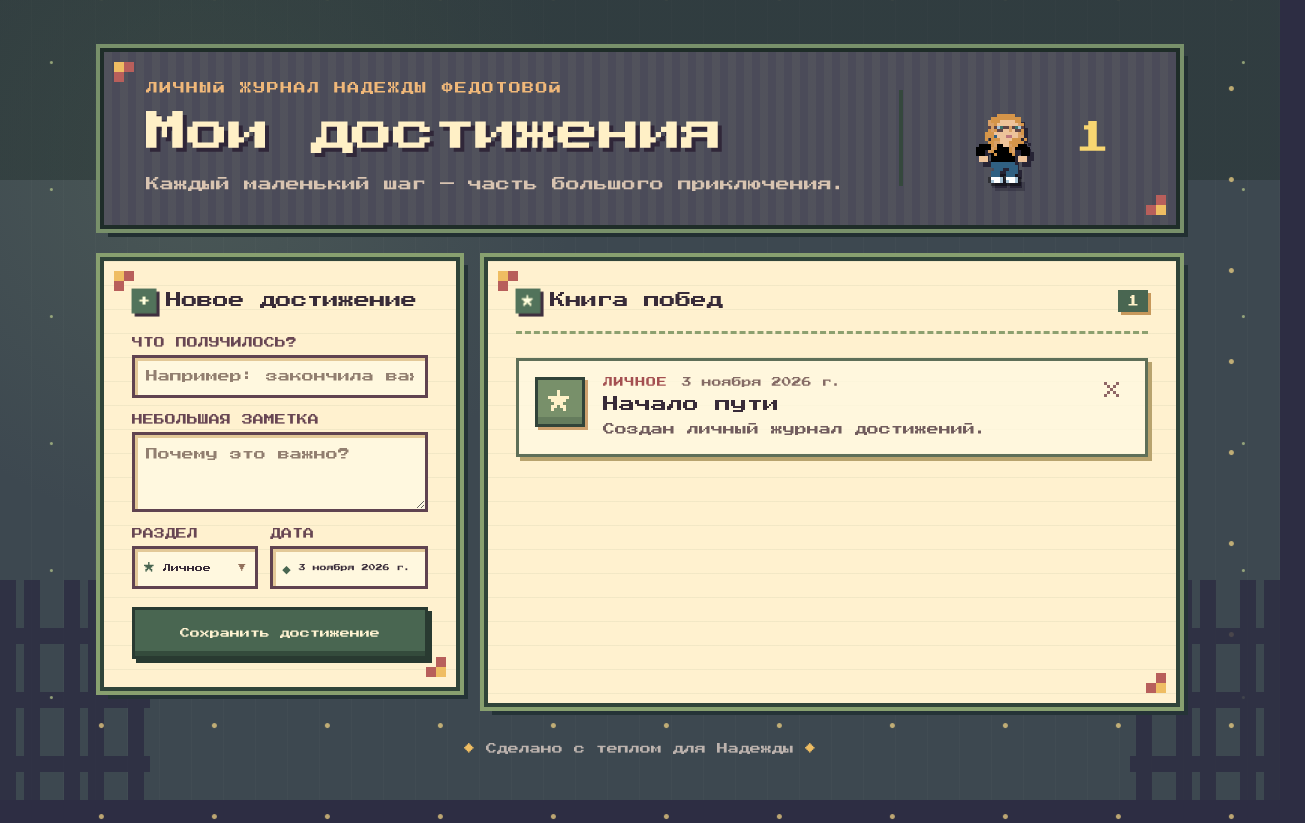
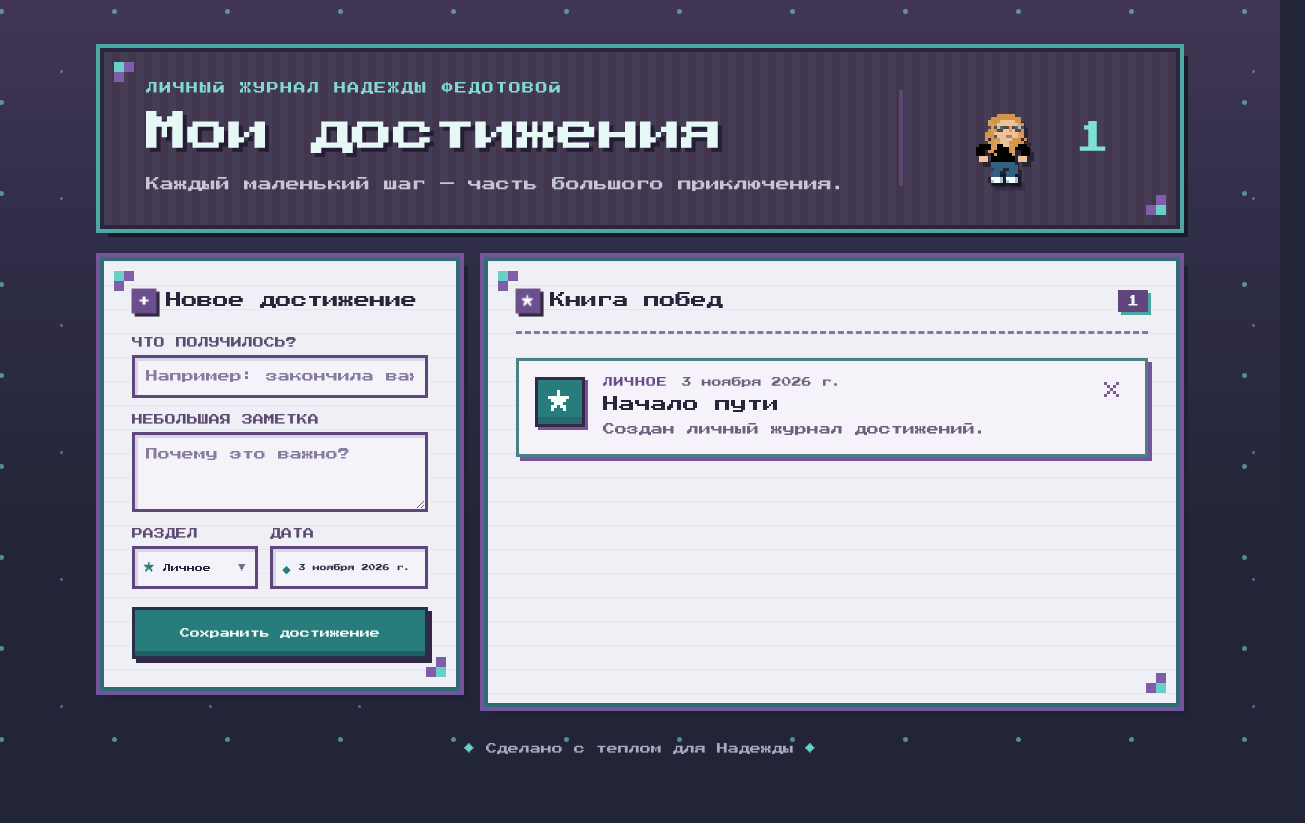
Before and after one commit to a-nosnitram/s-dr, a React (Vite) app: page / in a window 1280 px wide. Shown: the whole page, 1305 px wide, since content can reach past the window. After the commit the page ends 800 px from the top, so only its background shows below. Built offline with nearby package versions, Linux system fonts and the light colour scheme.

Commit message:
Switch theme to static teal and purple palette

```diff
--- a/app/globals.css
+++ b/app/globals.css
@@ -6,20 +6,19 @@
   font-display: swap;
 }
 
-:root { --ink:#382b38; --plum:#55384d; --cream:#f8e6bd; --paper:#fff1cf; --rose:#b85f5b; --gold:#efbd62; --night:#2d2d43; --moss:#496651; --sage:#78906a; --mint:#b8c98d; }
+:root { --ink:#29243a; --plum:#60467d; --cream:#daf4f0; --paper:#eff0f6; --rose:#805da8; --gold:#67d0c9; --night:#222537; --moss:#287d7c; --sage:#4ba8a3; --mint:#a8ddd9; }
 * { box-sizing: border-box; }
 html { min-width:320px; background:var(--night); }
 html,body { cursor:url("/cursors/rpg-sword-cursor.png") 1 1,auto; }
-body { margin:0; overflow-x:hidden; color:var(--ink); background:var(--night); font-family:"Press Start 2P","Courier New",ui-monospace,monospace; font-size:12px; font-synthesis:none; -webkit-font-smoothing:none; image-rendering:pixelated; }
+body { margin:0; overflow-x:hidden; color:var(--ink); background-color:var(--night); background-image:linear-gradient(180deg,#413653 0,#312e49 220px,#222537 540px); background-attachment:fixed; background-repeat:no-repeat; background-size:100vw 100vh; font-family:"Press Start 2P","Courier New",ui-monospace,monospace; font-size:12px; font-synthesis:none; -webkit-font-smoothing:none; image-rendering:pixelated; }
 ::selection { color:#fff7d6; background:var(--moss); text-shadow:2px 2px 0 #25372d; }
 button,input,textarea,select { font:inherit; }
 button,a,select { cursor:url("/cursors/rpg-sword-cursor.png") 1 1,pointer; }
 input,textarea { cursor:text; }
 button { touch-action:manipulation; }
-.site-shell { position:relative; min-height:100vh; overflow:visible; padding:48px 24px 28px; background:linear-gradient(180deg,rgba(31,45,42,.42) 0 180px,transparent 180px),radial-gradient(circle at 16% 20%,rgba(120,144,106,.22),transparent 30%),repeating-linear-gradient(90deg,transparent 0 31px,rgba(255,255,255,.018) 31px 32px),#3d4850; animation:scene-in .7s ease-out both; }
-.site-shell::before,.site-shell::after { content:""; position:absolute; bottom:0; width:150px; height:220px; opacity:.8; background:linear-gradient(90deg,transparent 0 24px,#2c2c42 24px 40px,transparent 40px),linear-gradient(0deg,#2c2c42 0 16px,transparent 16px),linear-gradient(90deg,#2c2c42 0 16px,transparent 16px); background-size:64px 64px; }
-.site-shell::before { left:0; } .site-shell::after { right:0; transform:scaleX(-1); }
-.stars { position:absolute; inset:-20px; pointer-events:none; background-image:radial-gradient(circle,#f6d786 0 2px,transparent 3px),radial-gradient(circle,var(--mint) 0 1px,transparent 2px); background-position:5% 8%,12% 20%; background-size:113px 91px,149px 127px; opacity:.72; animation:star-drift 18s linear infinite alternate; }
+.site-shell { position:relative; min-height:100vh; overflow:visible; padding:48px 24px 28px; background:transparent; animation:scene-in .7s ease-out both; }
+.site-shell::before,.site-shell::after { content:none; }
+.stars { position:fixed; z-index:0; inset:0; pointer-events:none; background-image:radial-gradient(circle,#7fe0d9 0 2px,transparent 3px),radial-gradient(circle,#aa8dcc 0 1px,transparent 2px); background-position:5% 8%,12% 20%; background-size:113px 91px,149px 127px; opacity:.55; }
 .hero,.content-grid,footer { position:relative; z-index:1; width:min(1080px,100%); margin-inline:auto; }
 .hero { display:flex; align-items:center; justify-content:space-between; min-height:172px; padding:30px 42px; color:var(--cream); border:4px solid #1f2d29; box-shadow:0 0 0 4px var(--sage),8px 8px 0 #222f32; background:linear-gradient(90deg,rgba(184,201,141,.055) 50%,transparent 50%) 0 0/16px 16px,#4b4b59; animation:hero-drop .65s cubic-bezier(.2,.8,.2,1) both; }
 .hero::before,.hero::after,.pixel-panel::before,.pixel-panel::after { content:""; position:absolute; width:10px; height:10px; background:var(--gold); box-shadow:0 10px var(--rose),10px 0 var(--rose); }
@@ -96,6 +95,52 @@ input[aria-invalid="true"] { border-color:#a95050; box-shadow:inset 3px 3px 0 #e
 .delete-button:hover,.delete-button:focus-visible { color:#fff5d9; background:var(--moss); outline:3px solid var(--mint); transform:scale(1.08); }
 .empty-state { display:grid; place-items:center; min-height:270px; color:#886e69; text-align:center; } .empty-state span { color:#d6925f; font-size:36px; } .empty-state p { margin:10px 0 0; }
 footer { padding-top:36px; color:#bdb3ae; font-size:11px; text-align:center; } footer::before { content:"♦ "; color:var(--gold); } footer::after { content:" ♦"; color:var(--gold); }
+
+/* Teal and purple theme */
+::selection { color:#f2fffd; background:#684d8d; text-shadow:2px 2px 0 #263a4a; }
+.hero { border-color:#2c2540; box-shadow:0 0 0 4px #4ba8a3,8px 8px 0 #171b2b; background:linear-gradient(90deg,rgba(103,208,201,.05) 50%,transparent 50%) 0 0/16px 16px,#42364f; }
+.hero::before,.hero::after,.pixel-panel::before,.pixel-panel::after { background:#67d0c9; box-shadow:0 10px #805da8,10px 0 #805da8; }
+.eyebrow { color:#84d9d3; }
+h1 { color:#e5f8f5; text-shadow:4px 4px 0 #241d35; }
+.subtitle { color:#c9c5d8; }
+.hero-trophy { border-color:#5d4874; }
+.hero-count { color:#7fe0d9; }
+.pixel-panel { border-color:#306d75; box-shadow:0 0 0 4px #76549b,8px 8px 0 #1e2435; background:linear-gradient(rgba(96,70,125,.065) 1px,transparent 1px) 0 0/100% 24px,var(--paper); }
+.tiny-spark { color:#edfdfa; background:#60467d; }
+label>span,.field-label { color:#5d4b72; }
+input,textarea,select,.custom-control { border-color:#60467d; color:#29243a; background:#f5f3fa; box-shadow:inset 3px 3px 0 #d5d7e9; }
+input::placeholder,textarea::placeholder { color:#887b9b; }
+input:focus,textarea:focus,select:focus,.custom-control:focus-visible,.custom-control[aria-expanded="true"] { border-color:#287d7c; box-shadow:inset 3px 3px 0 #d5d7e9,0 0 0 3px #a8ddd9; }
+input[aria-invalid="true"] { border-color:#865195; box-shadow:inset 3px 3px 0 #d5d7e9,0 0 0 3px #bc8cce; }
+.form-error { border-color:#513866; color:#f5f2ff; background:#7d5593; box-shadow:3px 3px 0 #2d2842; }
+.form-error>span { color:#513866; background:#79d5cf; }
+.select-trigger .chevron,.calendar-week { color:#756987; }
+.dropdown-menu { border-color:#306d75; color:#29243a; background:#f1eff7; box-shadow:4px 4px 0 #1e2435,0 0 0 3px #76549b; }
+.category-menu button,.calendar-grid>button { color:#3e344e; }
+.category-menu button:hover,.category-menu button:focus-visible,.category-menu button.selected { color:#f2fffd; background:#287d7c; }
+.calendar-header button { border-color:#4f3b68; color:#f2fffd; background:#287d7c; box-shadow:2px 2px 0 #76549b; }
+.calendar-header button:hover,.calendar-header button:focus-visible { outline-color:#67d0c9; background:#399492; }
+.calendar-grid>button { background:#dfdced; }
+.calendar-grid>button:hover,.calendar-grid>button:focus-visible { border-color:#287d7c; background:#a8ddd9; }
+.calendar-grid>button.selected-day { border-color:#352848; color:#f2fffd; background:#60467d; box-shadow:2px 2px 0 #4ba8a3; }
+.pixel-button { border-color:#283047; color:#f2fffd; background:#287d7c; box-shadow:inset 0 -5px 0 #205f64,4px 4px 0 #342846; }
+.pixel-button:hover { background:#399492; box-shadow:inset 0 -5px 0 #205f64,6px 6px 0 #342846; }
+.pixel-button:active { box-shadow:inset 0 -3px 0 #205f64,1px 1px 0 #342846; }
+.journal-heading { border-bottom-color:#8c71a8; }
+.count-badge { color:#effffd; background:#60467d; box-shadow:3px 3px 0 #4ba8a3; }
+.achievement-card { border-color:#4f7f86; background:rgba(245,243,250,.9); box-shadow:4px 4px 0 #76549b; }
+.achievement-card:hover { background:#f8f6fc; box-shadow:4px 7px 0 #4ba8a3; }
+.rune { border-color:#342846; color:#f2fffd; background:#287d7c; box-shadow:inset 0 -7px 0 rgba(33,65,77,.3),3px 3px 0 #76549b; }
+.rune-учёба { background:#67508c; }
+.rune-работа { background:#3b8b91; }
+.rune-здоровье { background:#76549b; }
+.category { color:#694c8c; }
+time,.achievement-card p { color:#6d617e; }
+.delete-button { color:#785d8d; }
+.delete-button:hover,.delete-button:focus-visible { color:#f2fffd; background:#60467d; outline-color:#a8ddd9; }
+.empty-state { color:#716681; }
+.empty-state span { color:#67bdb9; }
+footer { color:#aba7bf; }
 @keyframes scene-in { from{opacity:0} to{opacity:1} }
 @keyframes hero-drop { from{opacity:0;transform:translateY(-18px)} to{opacity:1;transform:translateY(0)} }
 @keyframes panel-rise { from{opacity:0;transform:translateY(22px)} to{opacity:1;transform:translateY(0)} }
@@ -111,14 +156,13 @@ footer { padding-top:36px; color:#bdb3ae; font-size:11px; text-align:center; } f
   58%,100% { transform:translateY(0); filter:drop-shadow(4px 5px 0 #272435); }
 }
 @keyframes count-buildup {
-  0%,100% { transform:translate(0,0) rotate(0); color:#f8d671; }
+  0%,100% { transform:translate(0,0) rotate(0); color:#7fe0d9; }
   20% { transform:translate(-2px,1px) rotate(-2deg); }
-  40% { transform:translate(2px,-1px) rotate(2deg); color:#fff0a0; }
+  40% { transform:translate(2px,-1px) rotate(2deg); color:#c4a6e4; }
   60% { transform:translate(-1px,-1px) rotate(-1deg); }
   80% { transform:translate(1px,1px) rotate(1deg); }
 }
 @keyframes spark-breathe { 0%,100%{filter:brightness(1)} 50%{filter:brightness(1.2);transform:scale(1.06)} }
-@keyframes star-drift { from{transform:translate3d(0,0,0)} to{transform:translate3d(16px,10px,0)} }
 @keyframes dropdown-in { from{opacity:0;transform:translateY(-5px) scale(.98)} to{opacity:1;transform:translateY(0) scale(1)} }
 @keyframes error-pop { 0%{opacity:0;transform:translateX(-8px)} 65%{transform:translateX(3px)} 100%{opacity:1;transform:translateX(0)} }
 @media(max-width:760px){.site-shell{padding:24px 14px 28px}.hero{align-items:flex-start;padding:26px 24px}.hero-trophy{min-width:0;padding-left:16px;border-left:0}.pixel-hero-animation{flex-basis:72px;width:72px;height:72px;margin-right:8px}.pixel-frame{width:72px;height:72px}.hero-count{display:none}.content-grid{grid-template-columns:1fr}.quest-form,.journal{padding:22px}}
```
Also changed, not shown: 4 other files (tests, documents, lock files or other folders).
